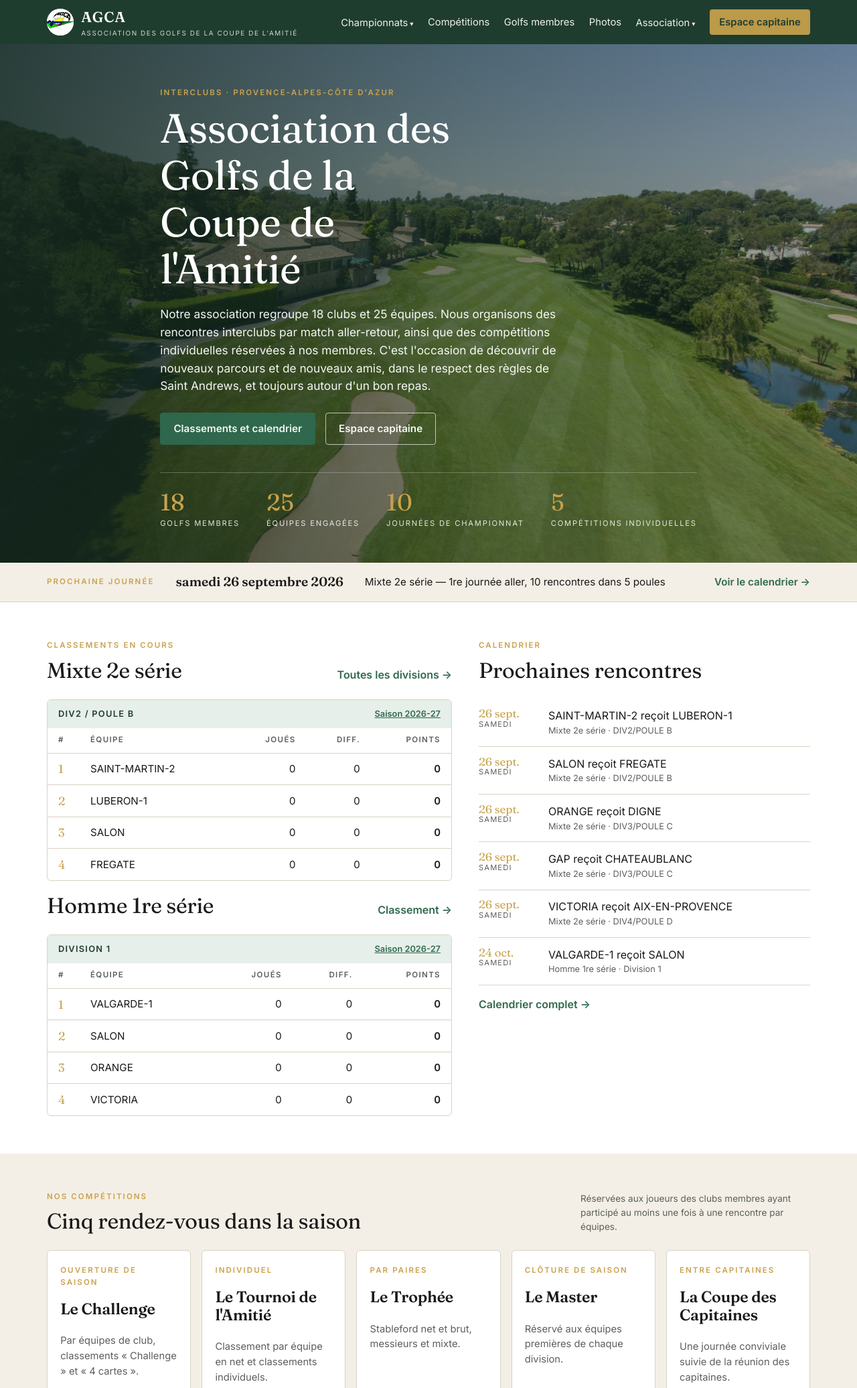
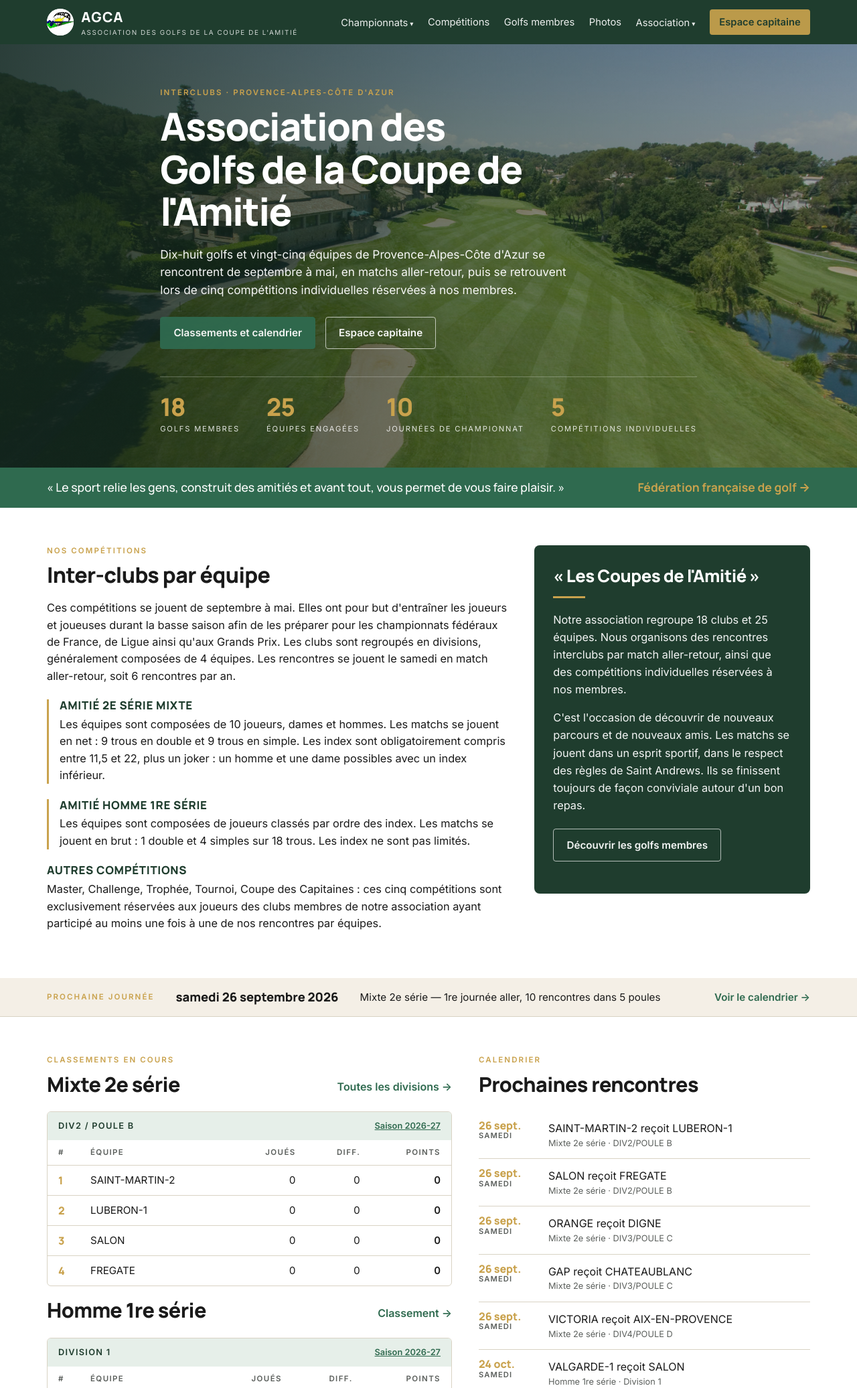
Before and after one commit to vmichaux/AGCA-golf, a PHP site: page /docs/maquette/accueil.html in a window 1280 px wide. Shown: the top 2072 px of the page at 67% size. Run offline with PHP 8.4, Linux system fonts and the light colour scheme.

Commit message:
docs(phase 2): maquette v2 — titres Manrope, storytelling et citation en haut de page
Co-Authored-By: Claude Fable 5.1 <noreply@anthropic.com>

```diff
--- a/docs/maquette/accueil.html
+++ b/docs/maquette/accueil.html
@@ -15,9 +15,29 @@
 <main><section class="bandeau"><div class="conteneur">
   <span class="etiquette">Interclubs · Provence-Alpes-Côte d'Azur</span>
   <h1>Association des Golfs de la Coupe de l'Amitié</h1>
-  <p>Notre association regroupe 18 clubs et 25 équipes. Nous organisons des rencontres interclubs par match aller-retour, ainsi que des compétitions individuelles réservées à nos membres. C'est l'occasion de découvrir de nouveaux parcours et de nouveaux amis, dans le respect des règles de Saint Andrews, et toujours autour d'un bon repas.</p>
+  <p>Dix-huit golfs et vingt-cinq équipes de Provence-Alpes-Côte d'Azur se rencontrent de septembre à mai, en matchs aller-retour, puis se retrouvent lors de cinq compétitions individuelles réservées à nos membres.</p>
   <p><a class="bouton" href="championnat.html">Classements et calendrier</a> &nbsp; <a class="bouton clair" href="#">Espace capitaine</a></p>
   <div class="chiffres"><div><b>18</b><span>Golfs membres</span></div><div><b>25</b><span>Équipes engagées</span></div><div><b>10</b><span>Journées de championnat</span></div><div><b>5</b><span>Compétitions individuelles</span></div></div>
+</div></section>
+
+<div class="citation"><div class="conteneur"><span>« Le sport relie les gens, construit des amitiés et avant tout, vous permet de vous faire plaisir. »</span><a href="https://www.ffgolf.org/" target="_blank" rel="noopener">Fédération française de golf →</a></div></div>
+
+<section class="bloc"><div class="conteneur story">
+  <div>
+    <span class="etiquette">Nos compétitions</span>
+    <h2>Inter-clubs par équipe</h2>
+    <p>Ces compétitions se jouent de septembre à mai. Elles ont pour but d'entraîner les joueurs et joueuses durant la basse saison afin de les préparer pour les championnats fédéraux de France, de Ligue ainsi qu'aux Grands Prix. Les clubs sont regroupés en divisions, généralement composées de 4 équipes. Les rencontres se jouent le samedi en match aller-retour, soit 6 rencontres par an.</p>
+    <div class="serie"><h3>Amitié 2e série mixte</h3><p>Les équipes sont composées de 10 joueurs, dames et hommes. Les matchs se jouent en net : 9 trous en double et 9 trous en simple. Les index sont obligatoirement compris entre 11,5 et 22, plus un joker : un homme et une dame possibles avec un index inférieur.</p></div>
+    <div class="serie"><h3>Amitié Homme 1re série</h3><p>Les équipes sont composées de joueurs classés par ordre des index. Les matchs se jouent en brut : 1 double et 4 simples sur 18 trous. Les index ne sont pas limités.</p></div>
+    <h3>Autres compétitions</h3>
+    <p>Master, Challenge, Trophée, Tournoi, Coupe des Capitaines : ces cinq compétitions sont exclusivement réservées aux joueurs des clubs membres de notre association ayant participé au moins une fois à une de nos rencontres par équipes.</p>
+  </div>
+  <aside class="encart">
+    <h3>« Les Coupes de l'Amitié »</h3><div class="filet"></div>
+    <p>Notre association regroupe 18 clubs et 25 équipes. Nous organisons des rencontres interclubs par match aller-retour, ainsi que des compétitions individuelles réservées à nos membres.</p>
+    <p>C'est l'occasion de découvrir de nouveaux parcours et de nouveaux amis. Les matchs se jouent dans un esprit sportif, dans le respect des règles de Saint Andrews. Ils se finissent toujours de façon conviviale autour d'un bon repas.</p>
+    <p><a class="bouton clair" href="#golfs" style="margin-top:.4rem">Découvrir les golfs membres</a></p>
+  </aside>
 </div></section>
 
 <div class="prochaine"><div class="conteneur"><span class="etiquette">Prochaine journée</span><strong>samedi 26 septembre 2026</strong><span>Mixte 2e série — 1re journée aller, 10 rencontres dans 5 poules</span><a class="lien-fleche" href="championnat.html">Voir le calendrier</a></div></div>
@@ -85,13 +105,6 @@
   </div>
 </div></section>
 
-<section class="bloc"><div class="conteneur presentation">
-  <span class="etiquette">Inter-clubs par équipe</span>
-  <h2>Des rencontres de septembre à mai</h2>
-  <p>Ces compétitions se jouent de septembre à mai. Elles ont pour but d'entraîner les joueurs et joueuses durant la basse saison afin de les préparer pour les championnats fédéraux de France, de Ligue ainsi qu'aux Grands Prix. Les clubs sont regroupés en divisions, généralement composées de 4 équipes. Les rencontres se jouent le samedi en match aller-retour.</p>
-  <p><b>Amitié 2e série mixte.</b> Les équipes sont composées de 10 joueurs, dames et hommes. Les matchs se jouent en net : 9 trous en double et 9 trous en simple. Les index sont compris entre 11,5 et 22, plus un joker homme et une joker dame possibles avec un index inférieur.</p>
-  <p><b>Homme 1re série.</b> Les équipes sont composées de joueurs classés par ordre des index. Les matchs se jouent en brut : 1 double et 4 simples sur 18 trous. Les index ne sont pas limités.</p>
-</div></section>
 </main>
 <footer class="pied"><div class="conteneur">
   <div><h4>AGCA</h4><p>Association des Golfs de la Coupe de l'Amitié</p><p>c/o Robert Michaux (Bobby)<br>11 rue de la Verrerie, 13100 Aix-en-Provence</p><p>06 22 85 58 22 · <a href="#">romichaux@wanadoo.fr</a></p></div>
--- a/docs/maquette/maquette.css
+++ b/docs/maquette/maquette.css
@@ -1,9 +1,9 @@
 @import url("/fonts/fonts.css");
-:root{--vert-profond:#1f3d2e;--vert:#2f6a4f;--vert-clair:#e6efe9;--beige:#f4efe6;--ocre:#c9a24d;--encre:#1a1a1a;--gris:#5b5f5c;--bord:#d9d3c4;--blanc:#fff;--serif:"Fraunces",Georgia,"Times New Roman",serif;--sans:"Inter",-apple-system,"Segoe UI",Roboto,Helvetica,Arial,sans-serif}
+:root{--vert-profond:#1f3d2e;--vert:#2f6a4f;--vert-clair:#e6efe9;--beige:#f4efe6;--ocre:#c9a24d;--encre:#1a1a1a;--gris:#5b5f5c;--bord:#d9d3c4;--blanc:#fff;--titre:"Manrope","Inter",-apple-system,"Segoe UI",Helvetica,Arial,sans-serif;--sans:"Inter",-apple-system,"Segoe UI",Roboto,Helvetica,Arial,sans-serif}
 *{box-sizing:border-box}html{scroll-behavior:smooth}
 body{margin:0;font-family:var(--sans);font-size:16px;line-height:1.55;color:var(--encre);background:var(--blanc)}
 a{color:var(--vert)}img{max-width:100%;display:block}
-h1,h2,h3,.serif{font-family:var(--serif);font-weight:600;letter-spacing:-.01em;line-height:1.15;margin:0}
+h1,h2,h3,.titre{font-family:var(--titre);font-weight:700;letter-spacing:-.02em;line-height:1.1;margin:0}
 .etiquette{display:block;font-size:.72rem;letter-spacing:.18em;text-transform:uppercase;color:var(--ocre);font-weight:600;margin-bottom:.6rem}
 .conteneur{max-width:1180px;margin:0 auto;padding:0 1.25rem}
 .bouton{display:inline-block;padding:.7rem 1.2rem;border-radius:4px;background:var(--vert);color:#fff;text-decoration:none;font-weight:600;font-size:.95rem;border:1px solid var(--vert)}
@@ -15,7 +15,7 @@ h1,h2,h3,.serif{font-family:var(--serif);font-weight:600;letter-spacing:-.01em;l
 .entete .conteneur{display:flex;align-items:center;gap:1.5rem;min-height:66px}
 .marque{display:flex;align-items:center;gap:.7rem;color:#fff;text-decoration:none}
 .marque img{width:40px;height:40px;border-radius:50%;background:#fff}
-.marque strong{font-family:var(--serif);font-size:1.35rem;font-weight:600;letter-spacing:.04em}
+.marque strong{font-family:var(--titre);font-size:1.3rem;font-weight:800;letter-spacing:.06em}
 .marque span{display:block;font-size:.62rem;letter-spacing:.16em;text-transform:uppercase;opacity:.8}
 .nav{margin-left:auto;display:flex;gap:1.35rem;align-items:center}
 .nav a{color:#fff;text-decoration:none;font-size:.92rem;opacity:.92}.nav a:hover{opacity:1;text-decoration:underline;text-underline-offset:5px}
@@ -28,22 +28,22 @@ h1,h2,h3,.serif{font-family:var(--serif);font-weight:600;letter-spacing:-.01em;l
 .bandeau{position:relative;color:#fff;min-height:560px;display:flex;align-items:center;background:var(--vert-profond) url(/img/hero-golf.jpg) center/cover no-repeat}
 .bandeau::before{content:"";position:absolute;inset:0;background:linear-gradient(90deg,rgba(20,40,30,.86) 0%,rgba(20,40,30,.55) 55%,rgba(20,40,30,.35) 100%)}
 .bandeau .conteneur{position:relative;padding-top:4rem;padding-bottom:3rem}
-.bandeau h1{font-size:clamp(2.2rem,5vw,3.8rem);font-weight:400;max-width:12ch}
+.bandeau h1{font-size:clamp(2.1rem,4.6vw,3.6rem);font-weight:800;max-width:14ch;letter-spacing:-.03em}
 .bandeau p{max-width:56ch;font-size:1.08rem;opacity:.95;margin:1.2rem 0 1.6rem}
 .bandeau .etiquette{color:var(--ocre)}
 .chiffres{display:flex;flex-wrap:wrap;gap:2.5rem;margin-top:2.6rem;padding-top:1.6rem;border-top:1px solid rgba(255,255,255,.25)}
-.chiffres b{display:block;font-family:var(--serif);font-size:2.2rem;font-weight:400;color:var(--ocre);line-height:1}
+.chiffres b{display:block;font-family:var(--titre);font-size:2.3rem;font-weight:800;color:var(--ocre);line-height:1;letter-spacing:-.03em}
 .chiffres span{font-size:.7rem;letter-spacing:.16em;text-transform:uppercase;opacity:.85}
 /* prochaine journée */
 .prochaine{background:var(--beige);border-bottom:1px solid var(--bord)}
 .prochaine .conteneur{display:flex;flex-wrap:wrap;gap:.6rem 2rem;align-items:center;padding:.9rem 1.25rem;font-size:.95rem}
 .prochaine .etiquette{margin:0}
-.prochaine strong{font-family:var(--serif);font-size:1.2rem;font-weight:600}
+.prochaine strong{font-family:var(--titre);font-size:1.15rem;font-weight:800}
 .prochaine .lien-fleche{margin-left:auto}
 /* sections */
 section.bloc{padding:3.5rem 0}section.bloc.beige{background:var(--beige)}
 .titre-section{display:flex;align-items:end;justify-content:space-between;gap:1rem;margin-bottom:1.5rem}
-.titre-section h2{font-size:2rem;font-weight:400}
+.titre-section h2{font-size:1.9rem;font-weight:800}
 .deux-colonnes{display:grid;grid-template-columns:1.1fr .9fr;gap:2.5rem}
 .carte{background:#fff;border:1px solid var(--bord);border-radius:6px;overflow:hidden}
 .carte-tete{display:flex;justify-content:space-between;align-items:center;padding:.7rem 1rem;background:var(--vert-clair);font-size:.8rem;letter-spacing:.1em;text-transform:uppercase;font-weight:600;color:var(--vert-profond)}
@@ -53,10 +53,10 @@ th,td{padding:.6rem 1rem;text-align:left;border-bottom:1px solid var(--bord)}
 th{font-size:.72rem;letter-spacing:.12em;text-transform:uppercase;color:var(--gris);font-weight:600}
 td.num,th.num{text-align:right;font-variant-numeric:tabular-nums}
 tr:last-child td{border-bottom:0}
-td.rang{font-family:var(--serif);color:var(--ocre);font-size:1.1rem;width:3rem}
+td.rang{font-family:var(--titre);color:var(--ocre);font-size:1rem;font-weight:800;width:3rem}
 .liste-rencontres{list-style:none;margin:0;padding:0}
 .liste-rencontres li{display:grid;grid-template-columns:5.5rem 1fr;gap:1rem;padding:.8rem 0;border-bottom:1px solid var(--bord)}
-.liste-rencontres .date{font-family:var(--serif);color:var(--ocre);font-size:1.05rem;line-height:1.1}
+.liste-rencontres .date{font-family:var(--titre);color:var(--ocre);font-size:1rem;font-weight:800;line-height:1.1}
 .liste-rencontres .date small{display:block;font-family:var(--sans);font-size:.7rem;letter-spacing:.1em;text-transform:uppercase;color:var(--gris)}
 .liste-rencontres .div{font-size:.8rem;color:var(--gris)}
 .grille-5{display:grid;grid-template-columns:repeat(5,1fr);gap:1rem}
@@ -72,19 +72,19 @@ td.rang{font-family:var(--serif);color:var(--ocre);font-size:1.1rem;width:3rem}
 .actu p{margin:0;color:var(--gris);font-size:.95rem}
 .grille-golfs{display:grid;grid-template-columns:repeat(6,1fr);gap:.8rem}
 .golf{background:#fff;border:1px solid var(--bord);border-radius:6px;padding:.9rem 1rem}
-.golf b{display:block;font-family:var(--serif);font-weight:600;font-size:1.05rem}
+.golf b{display:block;font-family:var(--titre);font-weight:600;font-size:1.05rem}
 .golf span{font-size:.82rem;color:var(--gris)}
 .presentation{max-width:70ch;font-size:1.05rem}
-.presentation h2{font-size:2rem;font-weight:400;margin-bottom:1rem}
+.presentation h2{font-size:1.9rem;font-weight:800;margin-bottom:1rem}
 /* pied */
 .pied{background:var(--vert-profond);color:#fff;padding:3rem 0 2rem;font-size:.9rem}
 .pied .conteneur{display:grid;grid-template-columns:1.2fr 1fr 1fr;gap:2rem}
-.pied h4{font-family:var(--serif);font-weight:600;font-size:1.2rem;margin:0 0 .6rem}
+.pied h4{font-family:var(--titre);font-weight:600;font-size:1.2rem;margin:0 0 .6rem}
 .pied a{color:#fff}.pied p{margin:.2rem 0;opacity:.9}
 .pied .bas{grid-column:1/-1;border-top:1px solid rgba(255,255,255,.2);padding-top:1rem;font-size:.78rem;opacity:.7;display:flex;flex-wrap:wrap;gap:1rem;justify-content:space-between}
 /* pages intérieures */
 .entete-page{background:var(--beige);border-bottom:1px solid var(--bord);padding:2.4rem 0 1.6rem}
-.entete-page h1{font-size:2.4rem;font-weight:400}
+.entete-page h1{font-size:2.3rem;font-weight:800}
 .sous-nav{display:flex;flex-wrap:wrap;gap:1.4rem;margin-top:1.2rem;font-size:.92rem}
 .sous-nav a{text-decoration:none;font-weight:600;color:var(--vert-profond);padding-bottom:.3rem;border-bottom:2px solid transparent}
 .sous-nav a.actif{border-color:var(--ocre)}
@@ -99,3 +99,19 @@ td.rang{font-family:var(--serif);color:var(--ocre);font-size:1.1rem;width:3rem}
 .tableau-defilant{overflow-x:auto}
 @media (max-width:1024px){.grille-5{grid-template-columns:repeat(3,1fr)}.grille-golfs{grid-template-columns:repeat(3,1fr)}.deux-colonnes{grid-template-columns:1fr}.pied .conteneur{grid-template-columns:1fr 1fr}}
 @media (max-width:640px){.nav{display:none}.burger{display:block}.bandeau{min-height:0;background-image:url(/img/hero-golf-960.jpg)}.bandeau .conteneur{padding-top:3rem}.chiffres{gap:1.4rem 2rem}.grille-5,.grille-3,.grille-golfs{grid-template-columns:1fr 1fr}.grille-golfs{grid-template-columns:1fr 1fr}.pied .conteneur{grid-template-columns:1fr}.titre-section{flex-direction:column;align-items:start}th,td{padding:.5rem .6rem}.prochaine .lien-fleche{margin-left:0}}
+
+/* citation et storytelling */
+.citation{background:var(--vert);color:#fff}
+.citation .conteneur{display:flex;flex-wrap:wrap;align-items:center;gap:.6rem 1.5rem;padding:1rem 1.25rem;font-family:var(--titre);font-weight:500;font-size:1.1rem}
+.citation a{color:var(--ocre);font-weight:700;text-decoration:none;margin-left:auto;white-space:nowrap}
+.citation a:hover{text-decoration:underline;text-underline-offset:4px}
+.story{display:grid;grid-template-columns:1.25fr .75fr;gap:2.5rem;align-items:start}
+.story h2{font-size:2rem;font-weight:800;margin-bottom:1.2rem}
+.story h3{font-size:1.05rem;font-weight:800;letter-spacing:.04em;text-transform:uppercase;color:var(--vert-profond);margin:1.4rem 0 .4rem}
+.story p{margin:0 0 .8rem;font-size:1.02rem}
+.story .serie{padding-left:1rem;border-left:3px solid var(--ocre)}
+.encart{background:var(--vert-profond);color:#fff;border-radius:8px;padding:2rem 1.8rem;position:sticky;top:90px}
+.encart h3{font-size:1.6rem;font-weight:800;margin:0 0 1rem;letter-spacing:-.02em;color:#fff;text-transform:none}
+.encart p{margin:0 0 1rem;opacity:.95;font-size:1.02rem;line-height:1.6}
+.encart .filet{width:48px;height:3px;background:var(--ocre);margin-bottom:1.2rem}
+@media (max-width:1024px){.story{grid-template-columns:1fr}.encart{position:static}}
--- a/public/fonts/fonts.css
+++ b/public/fonts/fonts.css
@@ -1,39 +1,3 @@
-/* latin-ext */
-@font-face {
-  font-family: 'Fraunces';
-  font-style: normal;
-  font-weight: 400;
-  font-display: swap;
-  src: url(/fonts/fraunces-400-latin-ext.woff2) format('woff2');
-  unicode-range: U+0100-02BA, U+02BD-02C5, U+02C7-02CC, U+02CE-02D7, U+02DD-02FF, U+0304, U+0308, U+0329, U+1D00-1DBF, U+1E00-1E9F, U+1EF2-1EFF, U+2020, U+20A0-20AB, U+20AD-20C0, U+2113, U+2C60-2C7F, U+A720-A7FF;
-}
-/* latin */
-@font-face {
-  font-family: 'Fraunces';
-  font-style: normal;
-  font-weight: 400;
-  font-display: swap;
-  src: url(/fonts/fraunces-400-latin.woff2) format('woff2');
-  unicode-range: U+0000-00FF, U+0131, U+0152-0153, U+02BB-02BC, U+02C6, U+02DA, U+02DC, U+0304, U+0308, U+0329, U+2000-206F, U+20AC, U+2122, U+2191, U+2193, U+2212, U+2215, U+FEFF, U+FFFD;
-}
-/* latin-ext */
-@font-face {
-  font-family: 'Fraunces';
-  font-style: normal;
-  font-weight: 600;
-  font-display: swap;
-  src: url(/fonts/fraunces-600-latin-ext.woff2) format('woff2');
-  unicode-range: U+0100-02BA, U+02BD-02C5, U+02C7-02CC, U+02CE-02D7, U+02DD-02FF, U+0304, U+0308, U+0329, U+1D00-1DBF, U+1E00-1E9F, U+1EF2-1EFF, U+2020, U+20A0-20AB, U+20AD-20C0, U+2113, U+2C60-2C7F, U+A720-A7FF;
-}
-/* latin */
-@font-face {
-  font-family: 'Fraunces';
-  font-style: normal;
-  font-weight: 600;
-  font-display: swap;
-  src: url(/fonts/fraunces-600-latin.woff2) format('woff2');
-  unicode-range: U+0000-00FF, U+0131, U+0152-0153, U+02BB-02BC, U+02C6, U+02DA, U+02DC, U+0304, U+0308, U+0329, U+2000-206F, U+20AC, U+2122, U+2191, U+2193, U+2212, U+2215, U+FEFF, U+FFFD;
-}
 /* latin-ext */
 @font-face {
   font-family: 'Inter';
@@ -70,3 +34,57 @@
   src: url(/fonts/inter-600-latin.woff2) format('woff2');
   unicode-range: U+0000-00FF, U+0131, U+0152-0153, U+02BB-02BC, U+02C6, U+02DA, U+02DC, U+0304, U+0308, U+0329, U+2000-206F, U+20AC, U+2122, U+2191, U+2193, U+2212, U+2215, U+FEFF, U+FFFD;
 }
+/* latin-ext */
+@font-face {
+  font-family: 'Manrope';
+  font-style: normal;
+  font-weight: 500;
+  font-display: swap;
+  src: url(/fonts/manrope-500-latin-ext.woff2) format('woff2');
+  unicode-range: U+0100-02BA, U+02BD-02C5, U+02C7-02CC, U+02CE-02D7, U+02DD-02FF, U+0304, U+0308, U+0329, U+1D00-1DBF, U+1E00-1E9F, U+1EF2-1EFF, U+2020, U+20A0-20AB, U+20AD-20C0, U+2113, U+2C60-2C7F, U+A720-A7FF;
+}
+/* latin */
+@font-face {
+  font-family: 'Manrope';
+  font-style: normal;
+  font-weight: 500;
+  font-display: swap;
+  src: url(/fonts/manrope-500-latin.woff2) format('woff2');
+  unicode-range: U+0000-00FF, U+0131, U+0152-0153, U+02BB-02BC, U+02C6, U+02DA, U+02DC, U+0304, U+0308, U+0329, U+2000-206F, U+20AC, U+2122, U+2191, U+2193, U+2212, U+2215, U+FEFF, U+FFFD;
+}
+/* latin-ext */
+@font-face {
+  font-family: 'Manrope';
+  font-style: normal;
+  font-weight: 700;
+  font-display: swap;
+  src: url(/fonts/manrope-700-latin-ext.woff2) format('woff2');
+  unicode-range: U+0100-02BA, U+02BD-02C5, U+02C7-02CC, U+02CE-02D7, U+02DD-02FF, U+0304, U+0308, U+0329, U+1D00-1DBF, U+1E00-1E9F, U+1EF2-1EFF, U+2020, U+20A0-20AB, U+20AD-20C0, U+2113, U+2C60-2C7F, U+A720-A7FF;
+}
+/* latin */
+@font-face {
+  font-family: 'Manrope';
+  font-style: normal;
+  font-weight: 700;
+  font-display: swap;
+  src: url(/fonts/manrope-700-latin.woff2) format('woff2');
+  unicode-range: U+0000-00FF, U+0131, U+0152-0153, U+02BB-02BC, U+02C6, U+02DA, U+02DC, U+0304, U+0308, U+0329, U+2000-206F, U+20AC, U+2122, U+2191, U+2193, U+2212, U+2215, U+FEFF, U+FFFD;
+}
+/* latin-ext */
+@font-face {
+  font-family: 'Manrope';
+  font-style: normal;
+  font-weight: 800;
+  font-display: swap;
+  src: url(/fonts/manrope-800-latin-ext.woff2) format('woff2');
+  unicode-range: U+0100-02BA, U+02BD-02C5, U+02C7-02CC, U+02CE-02D7, U+02DD-02FF, U+0304, U+0308, U+0329, U+1D00-1DBF, U+1E00-1E9F, U+1EF2-1EFF, U+2020, U+20A0-20AB, U+20AD-20C0, U+2113, U+2C60-2C7F, U+A720-A7FF;
+}
+/* latin */
+@font-face {
+  font-family: 'Manrope';
+  font-style: normal;
+  font-weight: 800;
+  font-display: swap;
+  src: url(/fonts/manrope-800-latin.woff2) format('woff2');
+  unicode-range: U+0000-00FF, U+0131, U+0152-0153, U+02BB-02BC, U+02C6, U+02DA, U+02DC, U+0304, U+0308, U+0329, U+2000-206F, U+20AC, U+2122, U+2191, U+2193, U+2212, U+2215, U+FEFF, U+FFFD;
+}
```
Also changed, not shown: docs/maquette/accueil.body.html (+21 -9 lines), docs/superpowers/specs/2026-09-04-agca-phase2-site-design.md (+10 -9 lines), public/fonts/fraunces-400-latin-ext.woff2 (deleted), public/fonts/fraunces-400-latin.woff2 (deleted), public/fonts/fraunces-600-latin-ext.woff2 (deleted), public/fonts/fraunces-600-latin.woff2 (deleted), public/fonts/manrope-500-latin-ext.woff2 (added), public/fonts/manrope-500-latin.woff2 (added), public/fonts/manrope-700-latin-ext.woff2 (added), public/fonts/manrope-700-latin.woff2 (added), public/fonts/manrope-800-latin-ext.woff2 (added), public/fonts/manrope-800-latin.woff2 (added).
